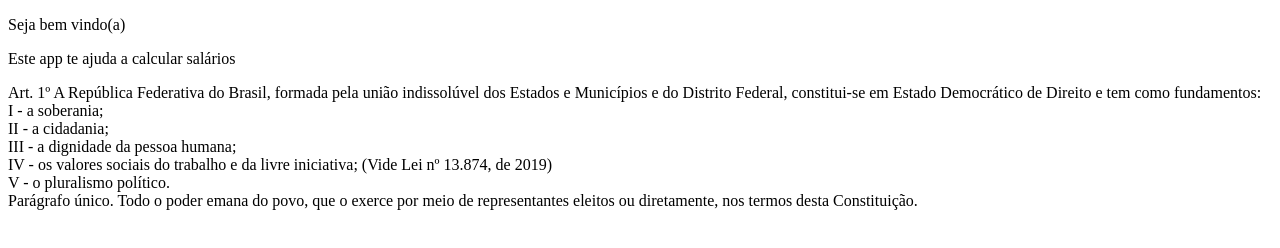
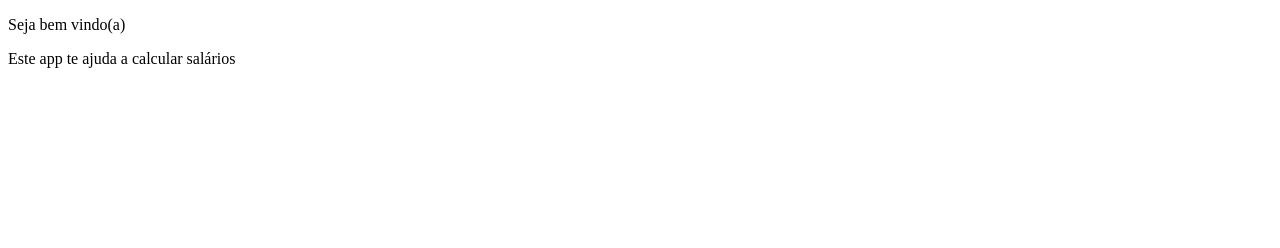
Before and after one commit to lisandraa/Intensivo-JS, a plain HTML site: page Saídas/ex1.html in a window 1280 px wide. Drawn offline with Linux system fonts and the light colour scheme.

Commit message:
Update ex1.html

```diff
--- a/Saídas/ex1.html
+++ b/Saídas/ex1.html
@@ -9,12 +9,8 @@
     <p id="item1">H</p>
     <p id="item2">H</p>
     <script>
-
-
      document.getElementById("item1").innerHTML = "<p> Seja bem vindo(a) </p>";
     document.getElementById("item2").innerHTML = "<p> Este app te ajuda a calcular salários </p>";
-
-    document.write("Art. 1º A República Federativa do Brasil, formada pela união indissolúvel dos Estados e Municípios e do Distrito Federal, constitui-se em Estado Democrático de Direito e tem como fundamentos: <br> I - a soberania; <br> II - a cidadania; <br> III - a dignidade da pessoa humana; <br> IV - os valores sociais do trabalho e da livre iniciativa;         (Vide Lei nº 13.874, de 2019) <br> V - o pluralismo político. <br> Parágrafo único. Todo o poder emana do povo, que o exerce por meio de representantes eleitos ou diretamente, nos termos desta Constituição. <br />")
     </script>
 </body>
 </html>
```
